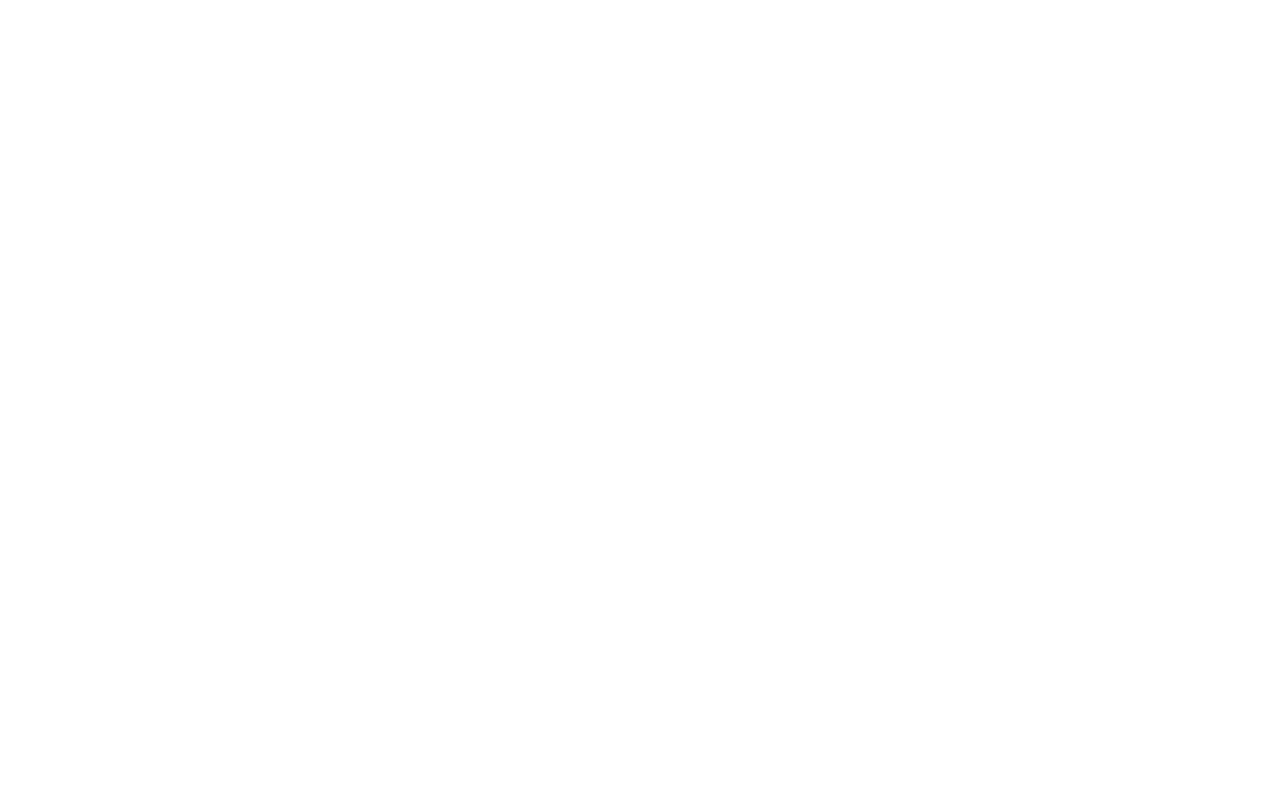
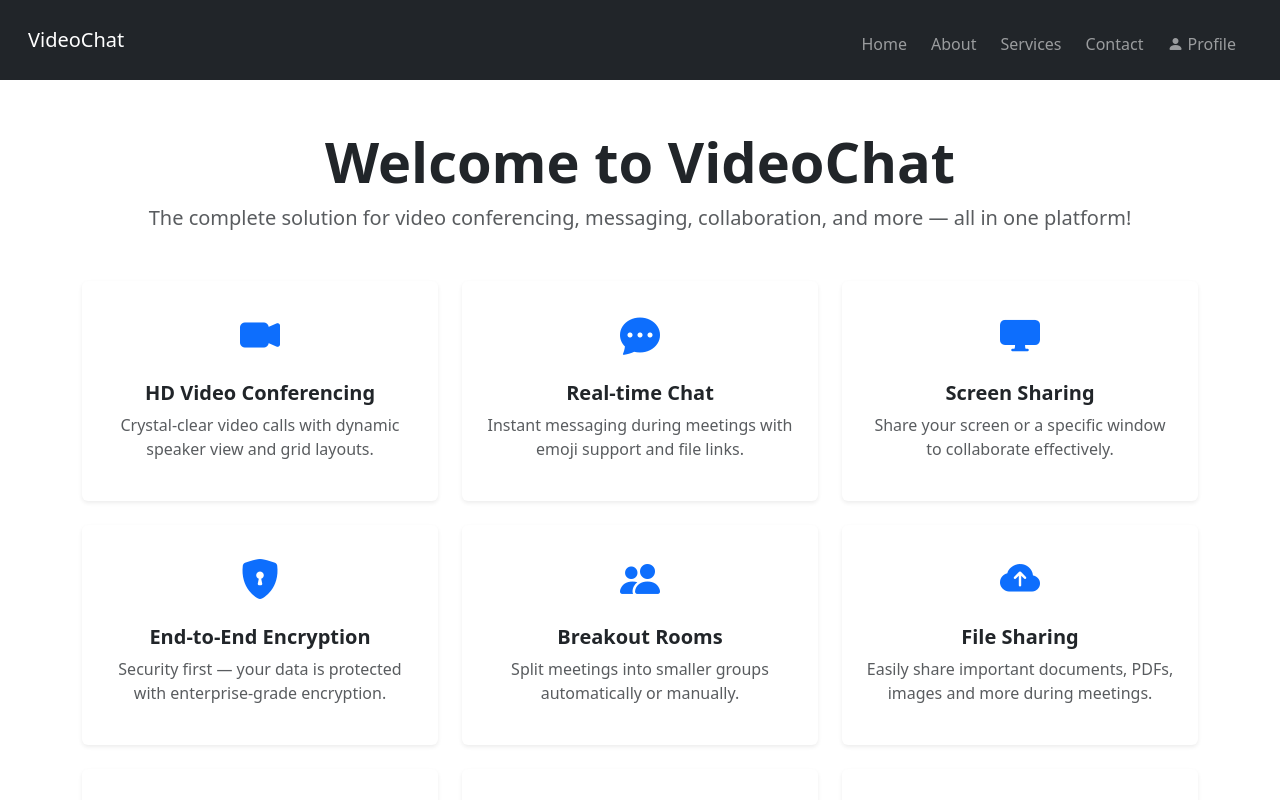
Before and after one commit to AbhayanandPandey/VideoChat_Web, a React (Create React App) app in the folder Frontend/: page /aboutUs in a window 1280 px wide. Before the commit this address had no page. Shown: the top 800 px of the page. Built offline with nearby package versions, Linux system fonts and the light colour scheme; sample sign-in values are in the browser's storage.

Commit message:
updated About

```diff
--- a/Frontend/src/App.js
+++ b/Frontend/src/App.js
@@ -14,7 +14,7 @@
           <Route path="/login" element={<LoginSignup />} />
           <Route path="/about" element={<About />} />
           <Route path="/dashboard" element={<ProtectedRoute><Dashboard /></ProtectedRoute>} />
-          <Route path="/aboutLogin" element={<ProtectedRoute><AboutLogin /></ProtectedRoute>} />
+          <Route path="/aboutUs" element={<ProtectedRoute><AboutLogin /></ProtectedRoute>} />
           <Route path="/index" element={<Index />} />
       </Routes>
     </>
--- a/Frontend/src/components/Navbar/navbarlogin.jsx
+++ b/Frontend/src/components/Navbar/navbarlogin.jsx
@@ -36,7 +36,7 @@
                 <Link to="/index" className={`nav-link ${isActive("/index")}`} aria-current="page">Home</Link>
               </li>
               <li className="nav-item">
-                <Link to="/AboutLogin" className={`nav-link ${isActive("/AboutLogin")}`}>About</Link>
+                <Link to="/AboutUs" className={`nav-link ${isActive("/AboutUs")}`}>About</Link>
               </li>
               <li className="nav-item">
                 <Link to="" className={`nav-link ${isActive("/services")}`}>Services</Link>
```
